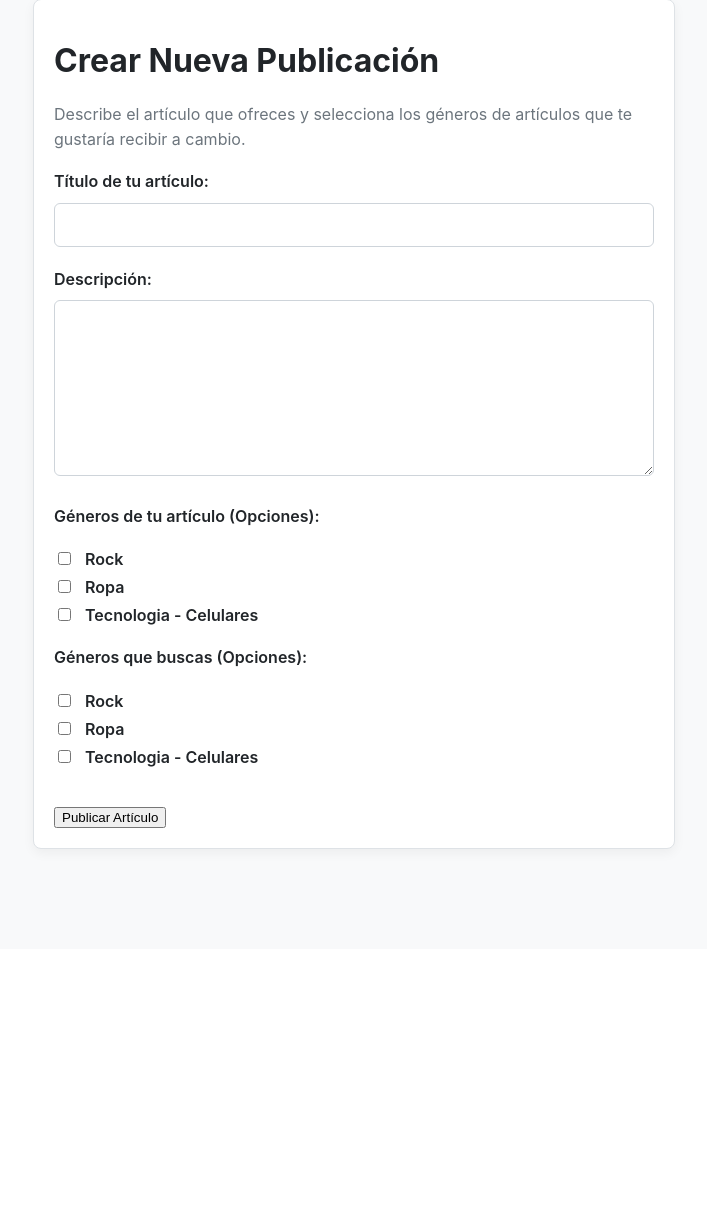
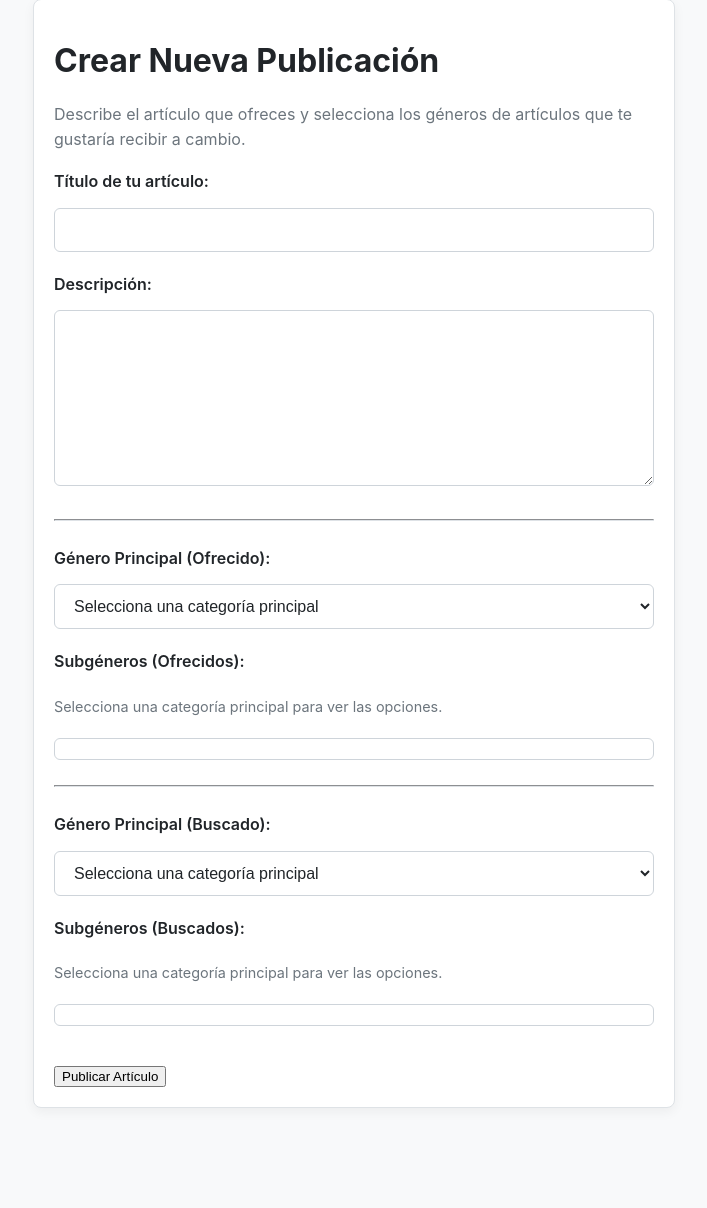
Before and after one commit to isaoez/proyecto, a Django app: page /publicar/ in a window 1280 px wide. Shown: the part 152-1360 px from the top of the page, without its empty margins (286-993 px from the left). Before the commit the page ends 1006 px from the top, so only its background shows below. Run offline with Django 5.2, Linux system fonts and the light colour scheme; a user stored in the database is signed in; data comes from the database, SQL or seed files in the repository; both versions use the stored data as it was after the commit; some libraries are stand-ins or nearby versions.

Commit message:
categorias

```diff
--- a/myapp/forms.py
+++ b/myapp/forms.py
@@ -7,17 +7,64 @@ class PublicacionForm(forms.Form):
     titulo = forms.CharField(label='Título de tu artículo', max_length=200)
     descripcion = forms.CharField(label='Descripción', widget=forms.Textarea)
 
-    # ¡AQUÍ ESTÁ LA MAGIA!
-    # Trae todas las Categorías de la BD y las muestra como checkboxes
-    categorias_ofrecidas = forms.ModelMultipleChoiceField(
-        label='Géneros de tu artículo (Opciones)',
-        queryset=Categoria.objects.filter(subcategorias=None),
-        widget=forms.CheckboxSelectMultiple # Esto crea los checkboxes
+    # --- Nuevos campos para CATEGORÍAS OFRECIDAS ---
+
+    # CAMPO 1: Categorías Principales (Padre)
+    # Muestra solo las categorías que NO tienen padre
+    categoria_padre = forms.ModelChoiceField(
+        label='Género Principal (Ofrecido)',
+        queryset=Categoria.objects.filter(padre=None).order_by('nombre'),
+        required=False,
+        empty_label="Selecciona una categoría principal"
     )
 
-    # Campos para el DESEO (Lo que buscas)
+    # CAMPO 2: Subcategorías (Hijo)
+    # Este queryset se llenará dinámicamente con HTMX.
+    # Empezará vacío.
+    categorias_ofrecidas = forms.ModelMultipleChoiceField(
+        label='Subgéneros (Ofrecidos)',
+        queryset=Categoria.objects.none(), # Se llena dinámicamente
+        widget=forms.CheckboxSelectMultiple,
+        required=False
+    )
+
+    # --- Nuevos campos para CATEGORÍAS BUSCADAS ---
+
+    categoria_buscada_padre = forms.ModelChoiceField(
+        label='Género Principal (Buscado)',
+        queryset=Categoria.objects.filter(padre=None).order_by('nombre'),
+        required=False,
+        empty_label="Selecciona una categoría principal"
+    )
+
     categorias_buscadas = forms.ModelMultipleChoiceField(
-        label='Géneros que buscas (Opciones)',
-        queryset=Categoria.objects.filter(subcategorias=None),
-        widget=forms.CheckboxSelectMultiple # También como checkboxes
+        label='Subgéneros (Buscados)',
+        queryset=Categoria.objects.none(), # Se llena dinámicamente
+        widget=forms.CheckboxSelectMultiple,
+        required=False
     )
+
+    def __init__(self, *args, **kwargs):
+        """
+        Esto es crucial para la validación.
+        Cuando el formulario se envía (POST), self.data contiene los IDs.
+        Debemos actualizar el queryset de los campos de subcategorías
+        ANTES de que la validación ocurra.
+        """
+        super().__init__(*args, **kwargs)
+
+        # Lógica para 'categorias_ofrecidas'
+        if 'categoria_padre' in self.data:
+            try:
+                padre_id = int(self.data.get('categoria_padre'))
+                self.fields['categorias_ofrecidas'].queryset = Categoria.objects.filter(padre_id=padre_id).order_by('nombre')
+            except (ValueError, TypeError):
+                pass  # El usuario no seleccionó un padre
+
+        # Lógica para 'categorias_buscadas'
+        if 'categoria_buscada_padre' in self.data:
+            try:
+                padre_id = int(self.data.get('categoria_buscada_padre'))
+                self.fields['categorias_buscadas'].queryset = Categoria.objects.filter(padre_id=padre_id).order_by('nombre')
+            except (ValueError, TypeError):
+                pass
--- a/myapp/templates/crear_publicacion.html
+++ b/myapp/templates/crear_publicacion.html
@@ -2,17 +2,132 @@
 
 {% block content %}
 <div class="card" style="padding: 20px; max-width: 600px; margin: 50px auto;">
+
     <h1>Crear Nueva Publicación</h1>
     <p>Describe el artículo que ofreces y selecciona los géneros de artículos que te gustaría recibir a cambio.</p>
 
     <form method="POST">
         {% csrf_token %}
 
-        {{ form.as_p }}
+        {% if form.non_field_errors %}
+            <div class="errorlist">{{ form.non_field_errors }}</div>
+        {% endif %}
+
+        <p>
+            {{ form.titulo.label_tag }}
+            {{ form.titulo }}
+            {% if form.titulo.errors %}<div class="errorlist">{{ form.titulo.errors }}</div>{% endif %}
+        </p>
+        <p>
+            {{ form.descripcion.label_tag }}
+            {{ form.descripcion }}
+            {% if form.descripcion.errors %}<div class="errorlist">{{ form.descripcion.errors }}</div>{% endif %}
+        </p>
+
+        <hr style="margin: 25px 0; border-color: var(--color-border-subtle);">
+
+        <p>
+            {{ form.categoria_padre.label_tag }}
+            <select name="{{ form.categoria_padre.name }}"
+                    id="{{ form.categoria_padre.id_for_label }}"
+                    hx-get="{% url 'ajax_load_subcategorias' %}"
+                    hx-target="#subcategorias_ofrecidas_container"
+                    hx-trigger="change"
+                    hx-include="[name='{{ form.categoria_padre.name }}'], [name='field_name_ofrecidas']">
+
+                {% for value, text in form.categoria_padre.field.choices %}
+                    <option value="{{ value }}">{{ text }}</option>
+                {% endfor %}
+            </select>
+            <input type="hidden" name="field_name_ofrecidas" value="categorias_ofrecidas">
+            {% if form.categoria_padre.errors %}<div class="errorlist">{{ form.categoria_padre.errors }}</div>{% endif %}
+        </p>
+
+        <p>
+            {{ form.categorias_ofrecidas.label_tag }}
+            <div id="subcategorias_ofrecidas_container">
+                {% include 'partials/subcategorias_checkboxes.html' with subcategorias=None field_name='categorias_ofrecidas' %}
+            </div>
+            {% if form.categorias_ofrecidas.errors %}<div class="errorlist">{{ form.categorias_ofrecidas.errors }}</div>{% endif %}
+        </p>
+
+        <hr style="margin: 25px 0; border-color: var(--color-border-subtle);">
+
+        <p>
+            {{ form.categoria_buscada_padre.label_tag }}
+            <select name="{{ form.categoria_buscada_padre.name }}"
+                    id="{{ form.categoria_buscada_padre.id_for_label }}"
+                    hx-get="{% url 'ajax_load_subcategorias' %}"
+                    hx-target="#subcategorias_buscadas_container"
+                    hx-trigger="change"
+                    hx-include="[name='{{ form.categoria_buscada_padre.name }}'], [name='field_name_buscadas']">
+
+                {% for value, text in form.categoria_buscada_padre.field.choices %}
+                    <option value="{{ value }}">{{ text }}</option>
+                {% endfor %}
+            </select>
+            <input type="hidden" name="field_name_buscadas" value="categorias_buscadas">
+            {% if form.categoria_buscada_padre.errors %}<div class="errorlist">{{ form.categoria_buscada_padre.errors }}</div>{% endif %}
+        </p>
+
+        <p>
+            {{ form.categorias_buscadas.label_tag }}
+            <div id="subcategorias_buscadas_container">
+                {% include 'partials/subcategorias_checkboxes.html' with subcategorias=None field_name='categorias_buscadas' %}
+            </div>
+            {% if form.categorias_buscadas.errors %}<div class="errorlist">{{ form.categorias_buscadas.errors }}</div>{% endif %}
+        </p>
+
 
         <button type="submit" style="margin-top: 20px;">
             Publicar Artículo
         </button>
     </form>
 </div>
+
+<style>
+    form select,
+    form input[type="text"],
+    form textarea {
+        width: 100%;
+        padding: 12px 15px;
+        background: var(--color-input-bg);
+        border: 1px solid var(--color-input-border);
+        border-radius: 6px;
+        box-sizing: border-box; /* Importante */
+        font-size: 1em;
+        color: var(--color-text-primary);
+        transition: border-color 0.2s ease, box-shadow 0.2s ease;
+        margin-top: 5px; /* Añadido para separar label de input */
+    }
+
+    form textarea {
+        min-height: 120px;
+        resize: vertical;
+    }
+
+    form label {
+        display: block;
+        margin-bottom: 0; /* Ajustado */
+        font-weight: 600;
+        color: var(--color-text-primary);
+    }
+
+    form p {
+        margin-bottom: 20px;
+    }
+
+    form .errorlist {
+        color: var(--color-error);
+        background: var(--color-error-bg);
+        border: 1px solid var(--color-error-border);
+        padding: 10px 12px;
+        border-radius: 6px;
+        list-style-type: none;
+        margin: 8px 0 0 0;
+        padding-left: 12px;
+        font-size: 0.9em;
+    }
+</style>
+
 {% endblock %}
--- a/myapp/templates/layout/base.html
+++ b/myapp/templates/layout/base.html
@@ -7,6 +7,8 @@
     <meta name="viewport" content="width=device-width, initial-scale=1.0">
     <title>Django proyect</title>
     <link rel="stylesheet" href="{% static 'styles/main.css' %}">
+
+    <script src="https://unpkg.com/htmx.org@1.9.10" integrity="sha384-D1Kt99CQMDuVetoL1lrYwg5t+9QdHe7NLX/SoJYkXDFfX37iInKRy5xLSi8nO7UC" crossorigin="anonymous"></script>
 </head>
 <body>
     <nav class="navbar">
--- /dev/null
+++ b/myapp/templates/partials/subcategorias_checkboxes.html
@@ -0,0 +1,23 @@
+{% if not subcategorias and request.GET.padre_id %}
+    <p style="font-size: 0.9em; color: var(--color-text-secondary);">
+        Esta categoría no tiene subgéneros.
+    </p>
+{% elif not subcategorias %}
+     <p style="font-size: 0.9em; color: var(--color-text-secondary);">
+        Selecciona una categoría principal para ver las opciones.
+    </p>
+{% endif %}
+
+<ul id="id_{{ field_name }}" style="list-style-type: none; padding-left: 0; margin: 0; max-height: 200px; overflow-y: auto; background: var(--color-input-bg); border: 1px solid var(--color-input-border); border-radius: 6px; padding: 10px;">
+    {% for subcategoria in subcategorias %}
+        <li>
+            <label for="id_{{ field_name }}_{{ forloop.counter0 }}">
+                <input type="checkbox"
+                       name="{{ field_name }}"
+                       value="{{ subcategoria.pk }}"
+                       id="id_{{ field_name }}_{{ forloop.counter0 }}">
+                {{ subcategoria.nombre }}
+            </label>
+        </li>
+    {% endfor %}
+</ul>
--- a/myapp/urls.py
+++ b/myapp/urls.py
@@ -14,4 +14,5 @@ urlpatterns = [
     path('signin/', views.signin, name='signin'),
     path('signout/', views.signout, name='signout'),
     path('signup/', views.signup, name='signup'),
+    path('ajax/load-subcategorias/', views.load_subcategorias, name='ajax_load_subcategorias'),
 ]
--- a/myapp/views.py
+++ b/myapp/views.py
@@ -4,7 +4,7 @@ from django.contrib.auth.decorators import login_required
 from django.contrib.auth import login, logout, authenticate
 from django.contrib.auth.forms import UserCreationForm, AuthenticationForm
 from .forms import PublicacionForm
-from .models import Articulo, Deseo
+from .models import Articulo, Deseo, Categoria # <-- ASEGÚRATE DE AÑADIR CATEGORIA AQUÍ
 # Create your views here.
 
 
@@ -72,6 +72,7 @@ def crear_publicacion(request):
                 descripcion=form.cleaned_data['descripcion']
             )
             # 2. Asigna las categorías seleccionadas al artículo
+            # USA 'categorias_ofrecidas' DEL FORMULARIO NUEVO
             articulo_nuevo.categorias.set(form.cleaned_data['categorias_ofrecidas'])
 
             # 3. Crea el Deseo asociado
@@ -79,6 +80,7 @@ def crear_publicacion(request):
                 articulo_ofrecido=articulo_nuevo
             )
             # 4. Asigna las categorías seleccionadas al deseo
+            # USA 'categorias_buscadas' DEL FORMULARIO NUEVO
             deseo_nuevo.categorias_buscadas.set(form.cleaned_data['categorias_buscadas'])
 
             return redirect('index') # O a donde quieras
@@ -112,11 +114,17 @@ def editar_publicacion(request, articulo_id):
             return redirect('index') # Redirige al inicio
     else:
         # GET: Muestra el formulario con los datos existentes
+        # (NOTA: Esta lógica de 'initial' se romperá con HTMX.
+        # Deberías cargar los datos iniciales de forma similar a como lo haces en
+        # crear_publicacion.html, pero con los valores seleccionados.
+        # Por simplicidad, lo dejamos así, pero la edición de la categoría
+        # requerirá una lógica JS o HTMX más avanzada para cargar los padres
+        # y luego los hijos seleccionados).
         datos_iniciales = {
             'titulo': articulo.titulo,
             'descripcion': articulo.descripcion,
-            'categorias_ofrecidas': articulo.categorias.all(),
-            'categorias_buscadas': deseo.categorias_buscadas.all()
+            # 'categorias_ofrecidas': articulo.categorias.all(), # Esto no funcionará bien
+            # 'categorias_buscadas': deseo.categorias_buscadas.all() # Esto no funcionará bien
         }
         form = PublicacionForm(initial=datos_iniciales)
 
@@ -138,3 +146,28 @@ def eliminar_publicacion(request, articulo_id):
 
     # GET: Muestra la página de confirmación
     return render(request, 'eliminar_publicacion.html', {'articulo': articulo})
+
+
+# --- ¡NUEVA VISTA PARA HTMX! ---
+@login_required # Opcional, pero recomendado si solo usuarios logueados publican
+def load_subcategorias(request):
+    """
+    Vista para cargar las subcategorías basadas en la categoría padre seleccionada.
+    """
+    padre_id = request.GET.get('padre_id')
+
+    # El 'field_name' nos dirá si estamos pidiendo 'categorias_ofrecidas' o 'categorias_buscadas'
+    # para nombrar correctamente los checkboxes en el partial.
+    field_name = request.GET.get('field_name', 'categorias_ofrecidas')
+
+    try:
+        # Obtenemos las subcategorías que dependen del ID padre
+        subcategorias = Categoria.objects.filter(padre_id=int(padre_id)).order_by('nombre')
+    except (ValueError, TypeError):
+        subcategorias = Categoria.objects.none()
+
+    # Renderizamos un "partial" template (un fragmento de HTML)
+    return render(request, 'partials/subcategorias_checkboxes.html', {
+        'subcategorias': subcategorias,
+        'field_name': field_name
+    })
```
Also changed, not shown: db.sqlite3.
